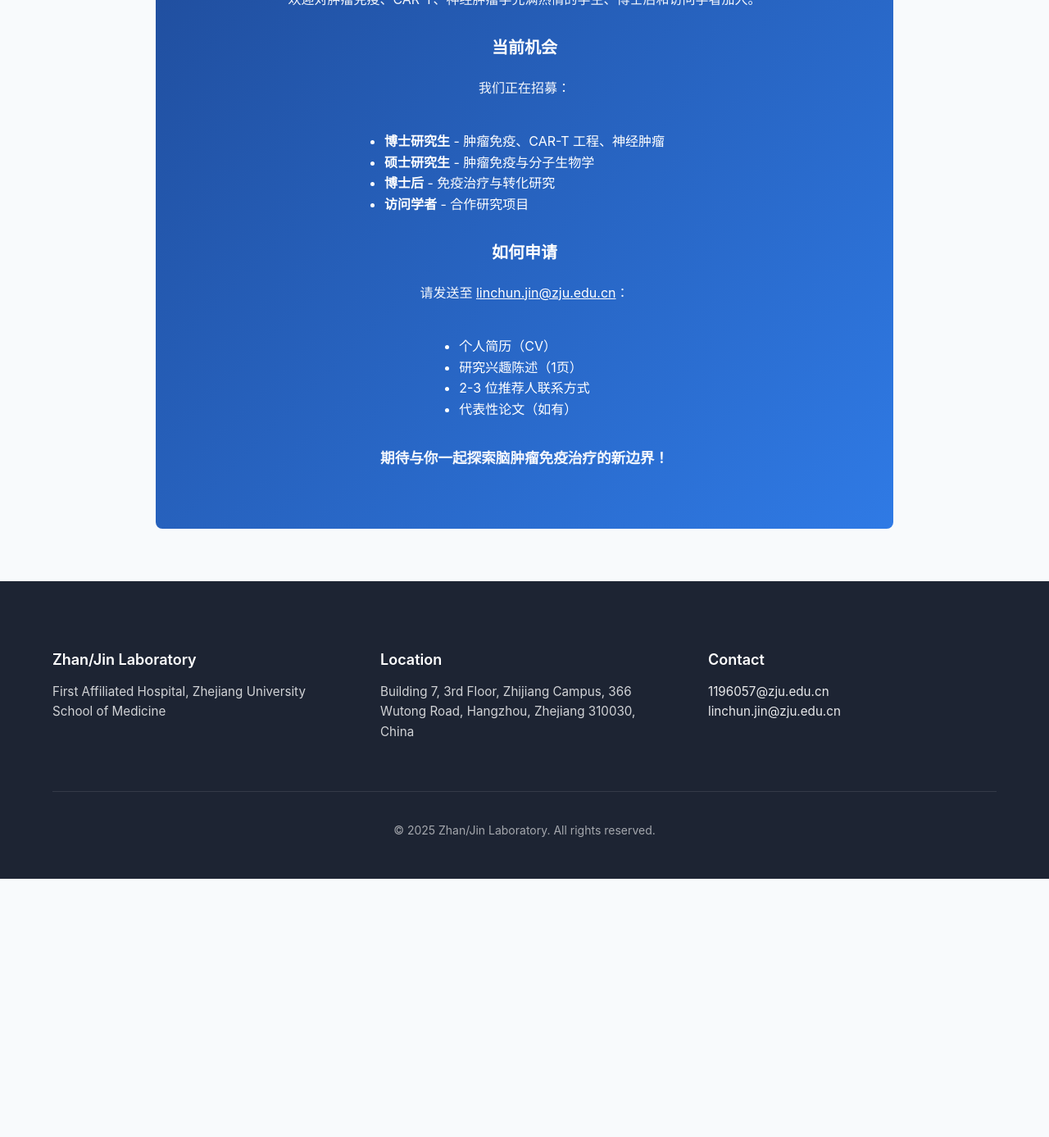
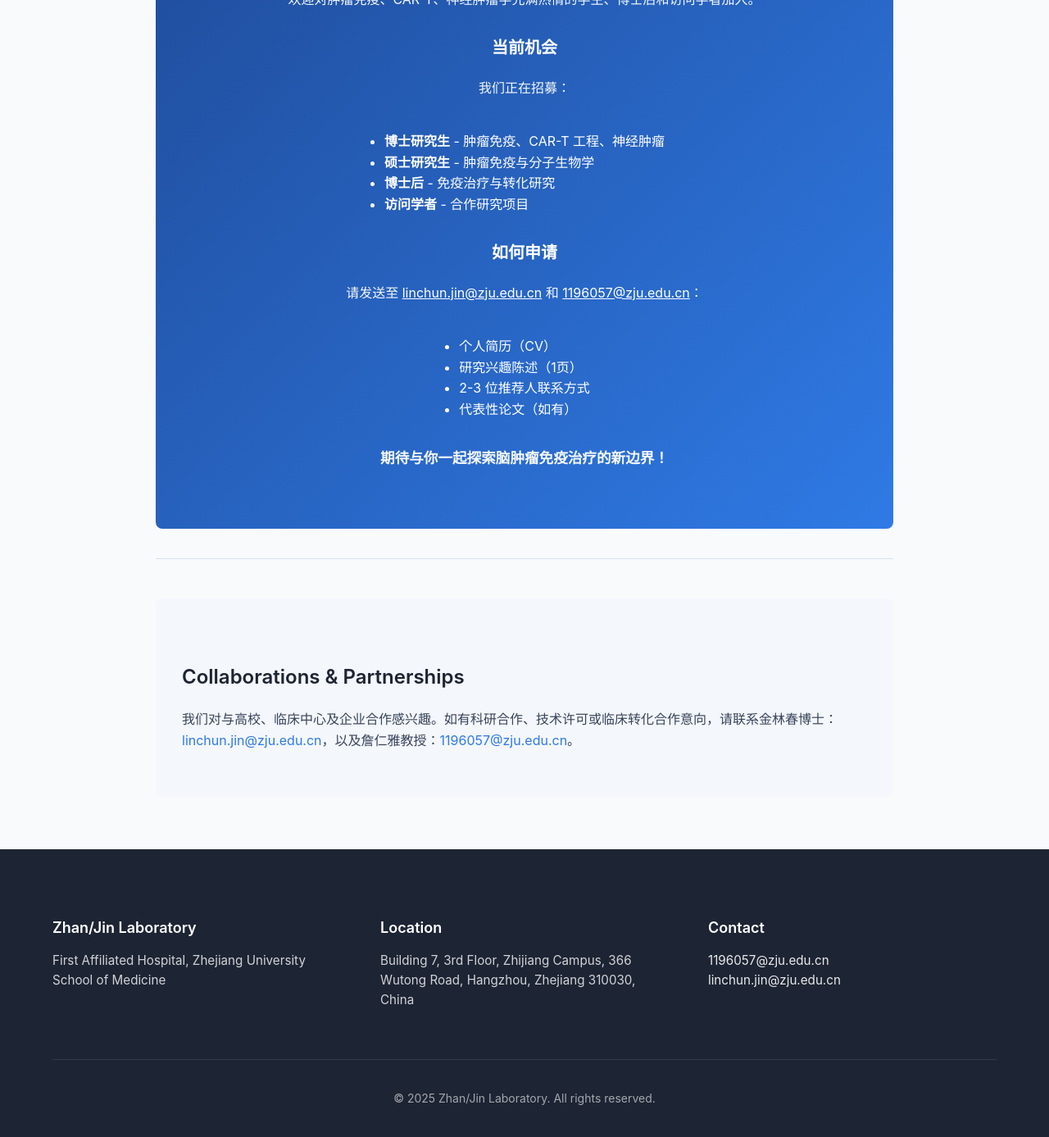
Before and after one commit to Zhan-JinLab/Zhan-JinLab.github.io, a Jekyll site: the page built from zh/contact.md, in a window 1280 px wide and 1400 px high, scrolled down 1557 px. Shown: the top 1387 px of the window at 82% size. Built offline with Jekyll 4.4.1, drawn with Linux system fonts in a browser that asks for light colours; before the commit the page ends 2629 px from its top, so only the background shows below that.

Commit message:
Add both emails to apply/collaboration blocks (EN/中文)

```diff
--- a/zh/contact.md
+++ b/zh/contact.md
@@ -59,7 +59,7 @@ lang: zh
     </ul>
 
     <h4 style="color: white; margin-top: 2rem;">如何申请</h4>
-    <p>请发送至 <a href="mailto:linchun.jin@zju.edu.cn" style="color: white; text-decoration: underline;">linchun.jin@zju.edu.cn</a>：</p>
+    <p>请发送至 <a href="mailto:linchun.jin@zju.edu.cn" style="color: white; text-decoration: underline;">linchun.jin@zju.edu.cn</a> 和 <a href="mailto:1196057@zju.edu.cn" style="color: white; text-decoration: underline;">1196057@zju.edu.cn</a>：</p>
     <ul style="text-align: left; display: inline-block; margin-top: 1rem;">
         <li>个人简历（CV）</li>
         <li>研究兴趣陈述（1页）</li>
@@ -71,3 +71,10 @@ lang: zh
         <strong>期待与你一起探索脑肿瘤免疫治疗的新边界！</strong>
     </p>
 </div>
+
+---
+
+<div style="background-color: var(--bg-light); padding: 2rem; border-radius: 8px; margin-top: 3rem;">
+    <h3>Collaborations & Partnerships</h3>
+    <p>我们对与高校、临床中心及企业合作感兴趣。如有科研合作、技术许可或临床转化合作意向，请联系金林春博士：<a href="mailto:linchun.jin@zju.edu.cn">linchun.jin@zju.edu.cn</a>，以及詹仁雅教授：<a href="mailto:1196057@zju.edu.cn">1196057@zju.edu.cn</a>。</p>
+</div>
```
Also changed, not shown: contact.md (+2 -2 lines).
